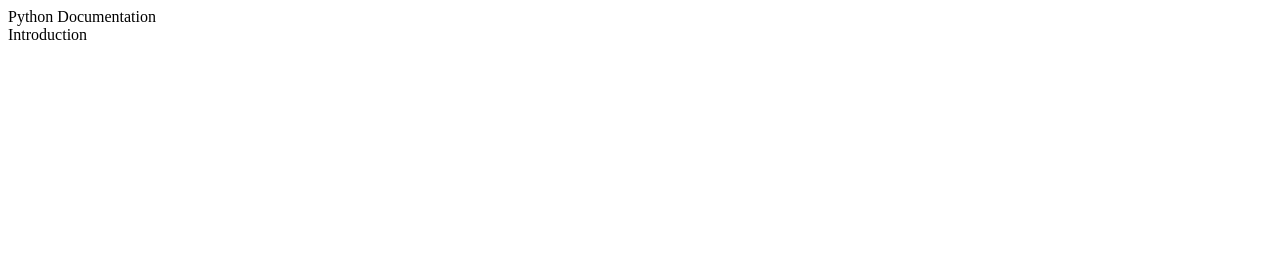
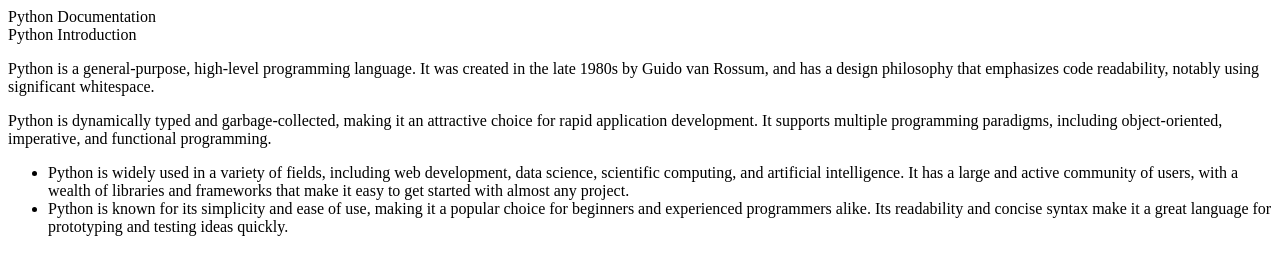
Before and after one commit to kambereBr/MicroverseTrialsDay2, a plain HTML site: page index.html in a window 1280 px wide. Drawn offline with Linux system fonts and the light colour scheme.

Commit message:
working on li elements
working on li elements

```diff
--- a/index.html
+++ b/index.html
@@ -8,8 +8,30 @@
   <body>
     <header id="Python_Documentation" class="main-section">Python Documentation</header>
 <main id="main-doc">
+
   <section class="main-section">
-    <header id="Introduction" class="main-section">Introduction</header>
+
+    <header id="Introduction" class="main-section">Python Introduction</header>
+
+    <p>
+      Python is a general-purpose, high-level programming language. It was created in the late 1980s by Guido van Rossum, and has a design
+      philosophy that emphasizes code readability, notably
+      using significant whitespace.
+    </p>
+    <p>
+      Python is dynamically typed and garbage-collected, making it an attractive choice for rapid application development. It supports multiple programming paradigms,
+      including object-oriented, imperative, and functional programming.
+   </p>
+   <ul>
+     <li>Python is widely used in a variety of fields, including web development,
+        data science, scientific computing, and artificial intelligence. It has a large and active community of users, with a wealth of
+       libraries and frameworks that make it easy to get started with almost any project.</li>
+     <li>Python is known for its simplicity and ease of use, making it a popular choice for beginners and experienced programmers alike. Its readability and concise syntax make
+       it a great language for prototyping and testing ideas quickly.</li>
+   </ul>
+  </section>
+  <section>
+
   </section>
 </main>
   </body>
```
